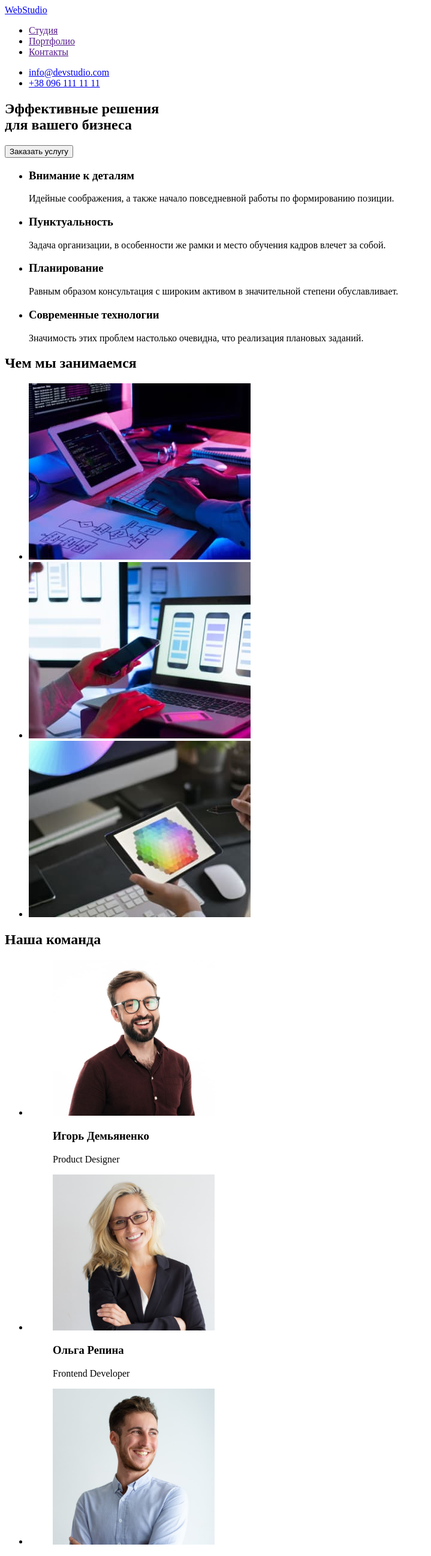
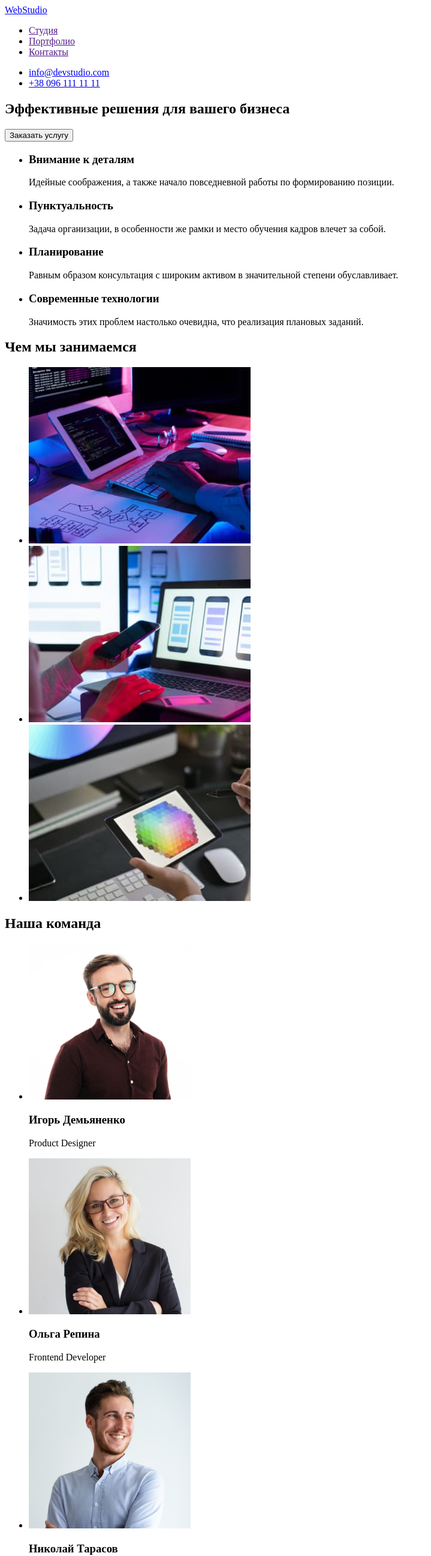
Before and after one commit to nana-mincheva/goit-markup-hw-01, a plain HTML site: page index.html in a window 1280 px wide. Shown: the top 2594 px of the page at 60% size, without its empty margins (0-719 px from the left). Drawn offline with Linux system fonts and the light colour scheme.

Commit message:
Update index.html

```diff
--- a/index.html
+++ b/index.html
@@ -25,12 +25,10 @@
     </header>
 
     <main>
-    <div>
         <section>
-            <h1>Эффективные решения <br /> для вашего бизнеса </h1>
+            <h1>Эффективные решения для вашего бизнеса </h1>
             <button type="button">Заказать услугу</button>
         </section>
-    </div>
         <section>
         <ul>
             <li>
@@ -66,40 +64,24 @@
          <h2>Наша команда</h2>
         <ul>
         <li>
-            <figure>
             <img src="images/ighor-demianenko.jpg" alt="our team photo" width="270" height="260">
-                <figcaption>
                 <h3>Игорь Демьяненко</h3>
                 <p>Product Designer</p>
-                </figcaption>
-            </figure>
         </li>
         <li>
-            <figure>
             <img src="images/olha-repina.jpg" alt="our team photo" width="270" height="260">
-                <figcaption>
             <h3>Ольга Репина</h3>
             <p>Frontend Developer</p>
-                </figcaption>
-        </figure>
         </li>
         <li>
-            <figure>
             <img src="images/nikolay-tarasov.jpg" alt="our team photo" width="270" height="260">
-                <figcaption>
             <h3>Николай Тарасов</h3>
             <p>Marketing</p>
-                </figcaption>
-        </figure>
         </li>
         <li>
-            <figure>
             <img src="images/michael-ermakov.jpg" alt="our team photo" width="270" height="260">
-                <figcaption>
             <h3>Михаил Ермаков</h3>
             <p>UI Designer</p>
-                </figcaption>
-            </figure>
         </li>
          </ul>
         </div>
```
Lines whose indentation alone changed are shown as unchanged.
